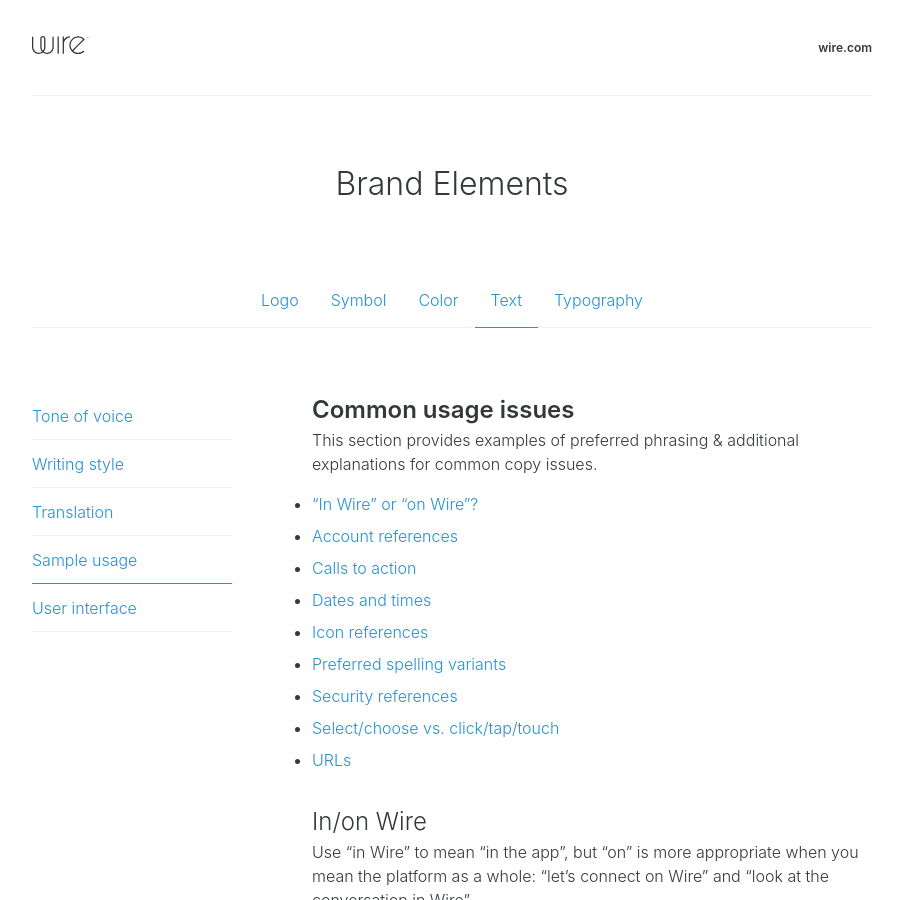
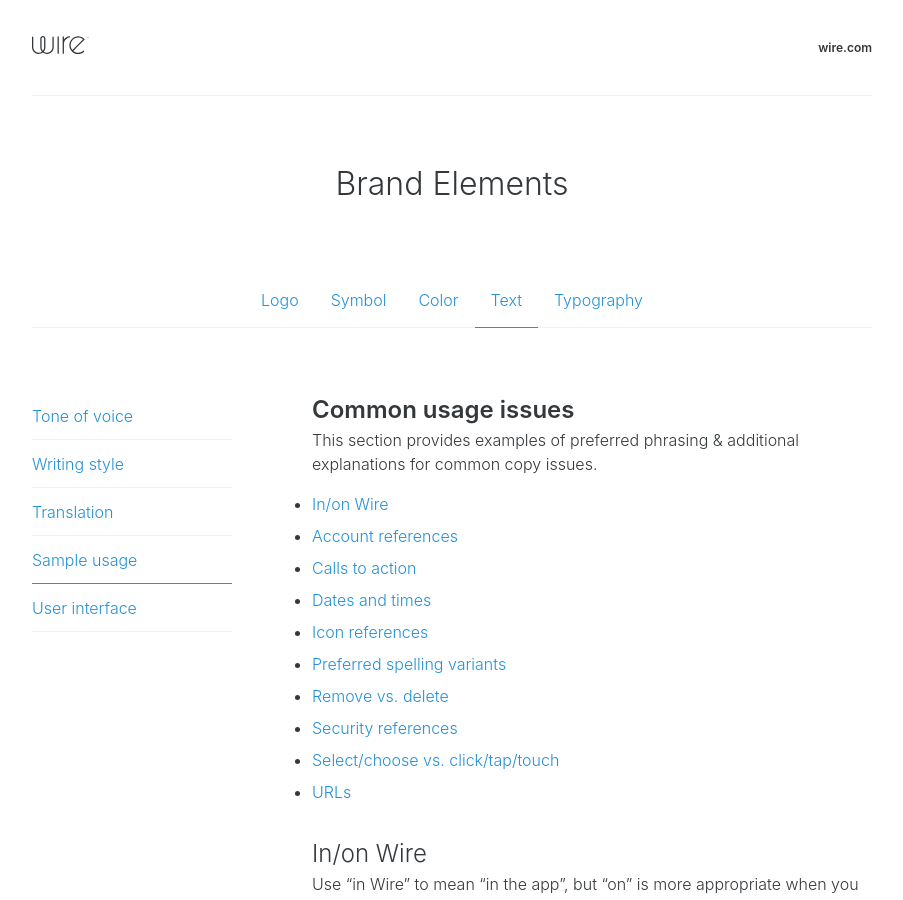
Before and after one commit to wireapp/brand, a Jekyll site: the page built from text/sample-usage/index.md, in a window 1280 px wide and 900 px high. Shown: the whole window, without its empty margins (188-1091 px from the left). Built offline with Jekyll 4.4.1, drawn with Linux system fonts in a browser that asks for light colours; comment, search, counter and statistics services are not loaded.

Commit message:
Auto-generate ToC via MarkdownTOC
https://packagecontrol.io/packages/MarkdownTOC

```diff
--- a/text/sample-usage/index.md
+++ b/text/sample-usage/index.md
@@ -8,15 +8,20 @@
 
 This section provides examples of preferred phrasing & additional explanations for common copy issues.
 
-- [“In Wire” or “on Wire”?](#inon-wire)
+<!-- MarkdownTOC autolink="true" bracket="round" depth="3" -->
+
+- [In/on Wire](#inon-wire)
 - [Account references](#account-references)
 - [Calls to action](#calls-to-action)
 - [Dates and times](#dates-and-times)
 - [Icon references](#icon-references)
 - [Preferred spelling variants](#preferred-spelling-variants)
+- [Remove vs. delete](#remove-vs-delete)
 - [Security references](#security-references)
 - [Select/choose vs. click/tap/touch](#selectchoose-vs-clicktaptouch)
 - [URLs](#urls)
+
+<!-- /MarkdownTOC -->
 
 ### In/on Wire
 
```
Also changed, not shown: text/user-interface/index.md (+4 -0 lines).
